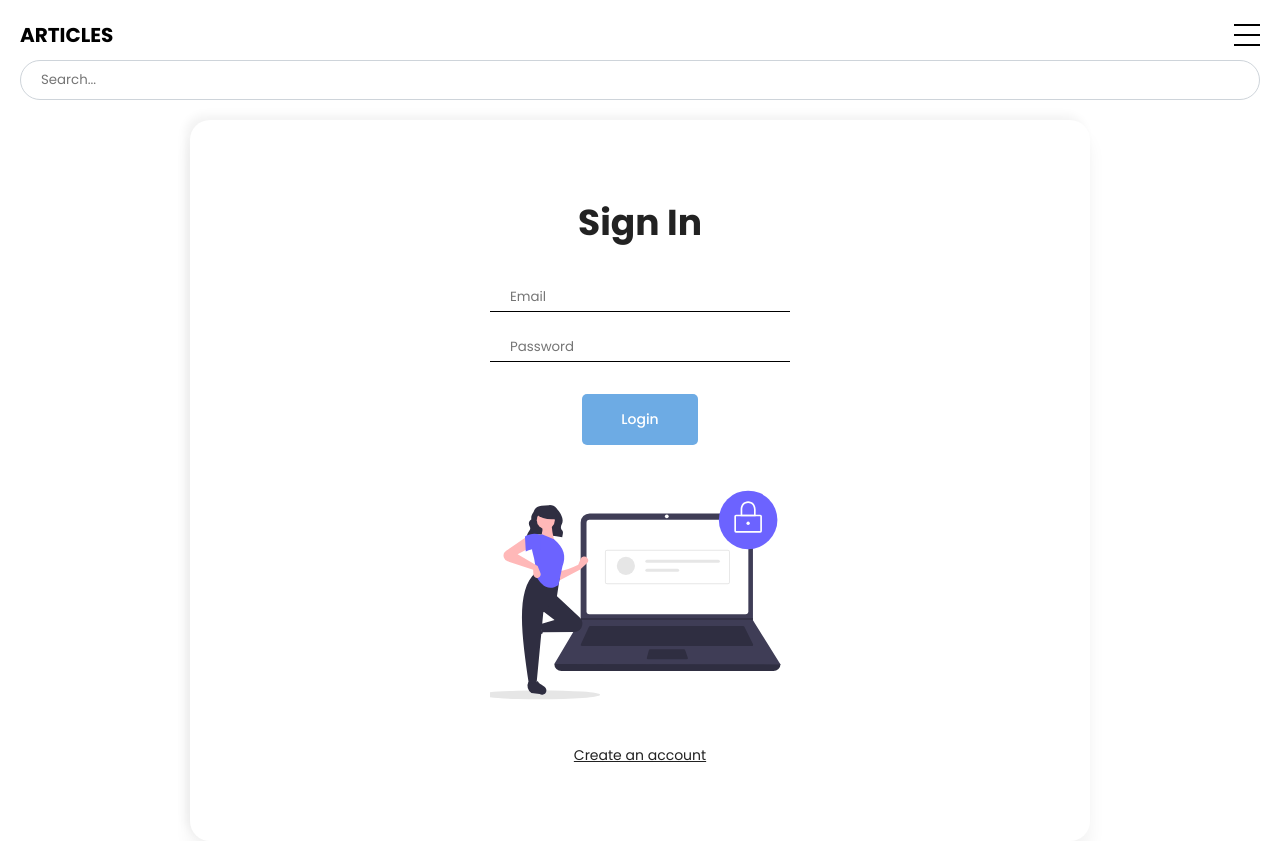
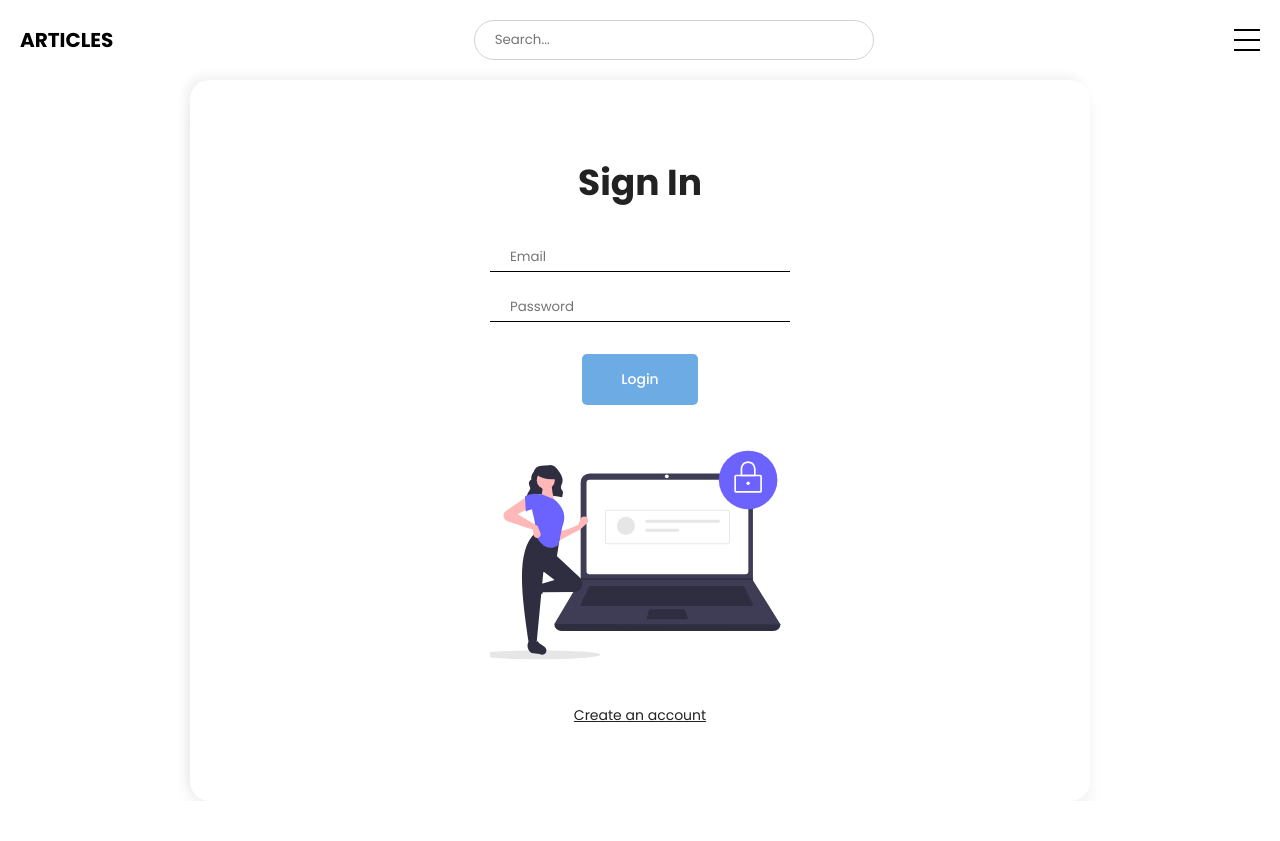
Before and after one commit to ABRaihan/article_management, a React (Create React App) app in the folder client/: page /login in a window 1280 px wide. After the commit the page ends 801 px from the top, so only its background shows below. Built offline with nearby package versions, Linux system fonts and the light colour scheme.

Commit message:
fix dashboard route

```diff
--- a/client/src/app/Router.jsx
+++ b/client/src/app/Router.jsx
@@ -11,7 +11,8 @@ function Router() {
 			<Routes>
 				<Route exact path='/' element={<Home />} />
 				<Route exact path='/login' element={<Login />} />
-				<Route exact path='/dashboard' element={<Dashboard />} />
+				<Route exact path='/profile' element={<Dashboard />} />
+				<Route exact path='/posts' element={<Dashboard />} />
 				<Route exact path='/post/:id' element={<Post />} />
 			</Routes>
 		</BrowserRouter>
--- a/client/src/components/Sidebar.jsx
+++ b/client/src/components/Sidebar.jsx
@@ -19,6 +19,7 @@ function Sidebar({ setSidebarState }) {
 		} else if (path === "/login") {
 			logged && navigate("/dashboard");
 		}
+		setSidebarState(false);
 	};
 	return (
 		<aside className={style.sidebar}>
--- a/client/src/pages/Dashboard.jsx
+++ b/client/src/pages/Dashboard.jsx
@@ -1,5 +1,5 @@
 import { useEffect, useState } from "react";
-import { useNavigate } from "react-router-dom";
+import { useLocation, useNavigate, useParams } from "react-router-dom";
 import { isLoggedUser } from "../utility/AuthChecker";
 import DashboardMenu from "./dashboard/DashboardMenu";
 import style from "../sass/pages/dashboard.module.scss";
@@ -7,8 +7,8 @@ import Profile from "./dashboard/Profile";
 import Posts from "./dashboard/Posts";
 function Dashboard() {
 	const navigate = useNavigate();
+	const {pathname} = useLocation();
 	const [loggedUser, setLoggedUser] = useState(false);
-	const [menuState, setMenuState] = useState("profile");
 	useEffect(() => {
 		(async () => {
 			const loggedStatus = await isLoggedUser();
@@ -25,10 +25,10 @@ function Dashboard() {
 			{loggedUser && (
 				<section className={style.wrapper}>
 					<div className='container'>
-						<DashboardMenu setMenuState={setMenuState} />
+						<DashboardMenu />
 						<div>
-							{menuState === "profile" && <Profile />}
-							{menuState === "posts" && <Posts />}
+							{pathname === "/profile" && <Profile />}
+							{pathname === "/posts" && <Posts />}
 						</div>
 					</div>
 				</section>
--- a/client/src/pages/dashboard/DashboardMenu.jsx
+++ b/client/src/pages/dashboard/DashboardMenu.jsx
@@ -1,10 +1,10 @@
-import { useNavigate } from "react-router-dom";
+import { Link, useNavigate } from "react-router-dom";
 import style from "../../sass/pages/dashboard/dashboardMenu.module.scss";
-function DashboardMenu({ setMenuState }) {
+function DashboardMenu() {
 	const navigate = useNavigate();
 	const menus = [
-		{ name: "Profile", path: "profile" },
-		{ name: "Posts", path: "posts" },
+		{ name: "Profile", path: "/profile" },
+		{ name: "Posts", path: "/posts" },
 		{ name: "Logout", path: "logout" }
 	];
 	const menuStateChangeHandler = (menu) => {
@@ -13,7 +13,6 @@ function DashboardMenu({ setMenuState }) {
 			navigate("/");
 			return;
 		}
-    setMenuState(menu);
 	};
 	return (
 		<ul className={style.menu__wrapper}>
@@ -23,7 +22,7 @@ function DashboardMenu({ setMenuState }) {
 					key={Math.random()}
 					onClick={menuStateChangeHandler.bind(null, path)}
 				>
-					{name}
+					<Link to={path}>{name}</Link>
 				</li>
 			))}
 		</ul>
--- a/client/src/pages/home/Header.jsx
+++ b/client/src/pages/home/Header.jsx
@@ -35,14 +35,6 @@ function Header() {
 							<Link to='/'>
 								<p className={style.logo}>Articles</p>
 							</Link>
-							<div
-								className={style.hamburger__wrapper}
-								onClick={sidebarShowHandler}
-							>
-								<div className={style.hamburger__icon}></div>
-								<div className={style.hamburger__icon}></div>
-								<div className={style.hamburger__icon}></div>
-							</div>
 						</div>
 						<div className={style.search__bar__wrapper}>
 							<input
@@ -52,7 +44,19 @@ function Header() {
 								value={searchValue}
 								onChange={postSearchHandler}
 							/>
-							<SearchItems items={posts} setItems={setPosts} setSearchValue={setSearchValue} />
+							<SearchItems
+								items={posts}
+								setItems={setPosts}
+								setSearchValue={setSearchValue}
+							/>
+						</div>
+						<div
+							className={style.hamburger__wrapper}
+							onClick={sidebarShowHandler}
+						>
+							<div className={style.hamburger__icon}></div>
+							<div className={style.hamburger__icon}></div>
+							<div className={style.hamburger__icon}></div>
 						</div>
 					</nav>
 				</div>
--- a/client/src/sass/components/sidebar.module.scss
+++ b/client/src/sass/components/sidebar.module.scss
@@ -30,3 +30,10 @@
 		color: $bear !important;
 	}
 }
+@include Responsive(large){
+	.sidebar{
+		.close__icon__wrapper svg{
+			cursor: pointer;
+		}
+	}
+}
--- a/client/src/sass/pages/home/header.module.scss
+++ b/client/src/sass/pages/home/header.module.scss
@@ -1,42 +1,72 @@
 @import "../../utils/mixins";
 @import "../../utils/variables";
-.wrapper{
+.wrapper {
 	padding: 20px 0;
-    .logo__wrapper{
-        margin-bottom: 10px;
-        @include Flex("", space-between, center)
+	.navigation__wrapper {
+		@include Flex("", space-between, center);
+        flex-wrap: wrap;
+        gap: 15px;
 	}
-    .logo{
+	.logo__wrapper {
+        width: 80%;
+	}
+	.logo {
 		@include FontStyle(20px, 700, "", $black);
 		text-transform: uppercase;
-        text-align: center;
 	}
-    .dashboard__menu{
-        @include FontStyle(16px, 500, "", $black);
+    .hamburger__wrapper{
+        width: 10%;
     }
-    .hamburger__wrapper:hover .hamburger__icon:not(:last-child){
+	.hamburger__wrapper:hover .hamburger__icon:not(:last-child) {
 		margin-bottom: 5px;
 	}
-    .hamburger__icon{
+	.hamburger__icon {
 		width: 26px;
 		height: 2px;
 		background-color: $black;
-        transition: margin .1s;
-        &:not(:last-child){
+		transition: margin 0.1s;
+		&:not(:last-child) {
 			margin-bottom: 8px;
 		}
 	}
-    .search__bar__wrapper{
+	.search__bar__wrapper {
 		position: relative;
+        order: 2;
+        width: 100%;
 	}
-    .search__bar{
+	.search__bar {
 		width: 100%;
 		height: 40px;
 		border: 1px solid $lightGray;
 		border-radius: 30px;
 		padding: 0 20px;
-        &:focus{
+		&:focus {
 			outline: none;
 		}
 	}
 }
+@include Responsive(medium) {
+	.wrapper {
+        .navigation__wrapper{
+            flex-wrap: nowrap;
+            gap: 0;
+        }
+        .logo__wrapper {
+            width: auto;
+        }
+        .hamburger__wrapper{
+            width: auto;
+        }
+        .search__bar__wrapper{
+            order: 0;
+            max-width: 400px;
+        }
+	}
+}
+@include Responsive(large){
+    .wrapper{
+        .hamburger__wrapper{
+            cursor: pointer;
+        }
+    }
+}
```
Also changed, not shown: client/src/components/SearchBar.jsx (added, +20 -0 lines). Lines whose indentation alone changed are shown as unchanged.
